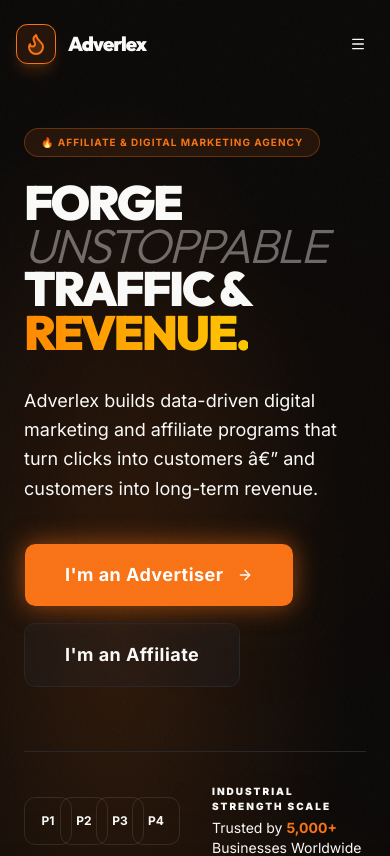
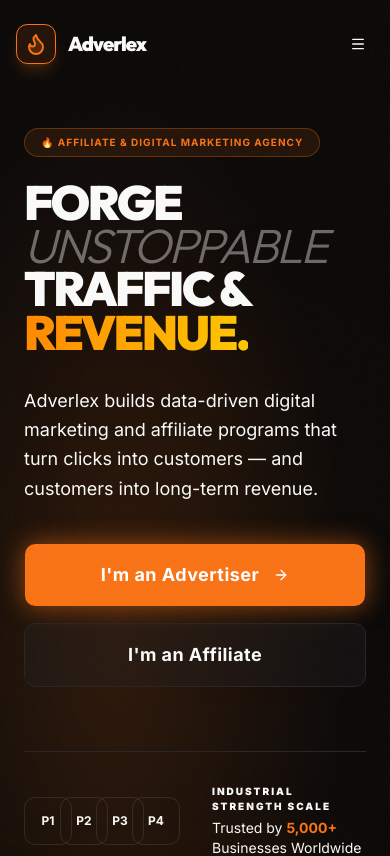
Before and after one commit to advertverlex/adverlex, a Next.js app: page / in a window 390 px wide. Shown: the top 856 px of the page. Built offline with nearby package versions, Linux system fonts and the light colour scheme.

Commit message:
Fixed Base UI component patterns in Navbar.tsx

```diff
--- a/src/app/globals.css
+++ b/src/app/globals.css
@@ -108,8 +108,17 @@
 
 @layer base {
   html, body {
-    @apply overflow-x-hidden max-w-[100vw];
+    width: 100%;
+    max-width: 100%;
+    margin: 0;
+    padding: 0;
+    overflow-x: clip;
     position: relative;
+    box-sizing: border-box;
+  }
+
+  *, *::before, *::after {
+    box-sizing: inherit;
   }
 
   * {
--- a/src/app/page.tsx
+++ b/src/app/page.tsx
@@ -30,7 +30,7 @@ export default function Home() {
       <section className="py-24 bg-brand-dark/50 border-t border-brand-primary/20 border-b border-white/5 relative">
         <div className="absolute inset-0 bg-dot-grid opacity-[0.05] pointer-events-none" />
         <div className="max-w-7xl mx-auto px-6 relative z-10">
-          <div className="grid grid-cols-2 lg:grid-cols-4 gap-8 md:gap-12">
+          <div className="grid grid-cols-1 sm:grid-cols-2 lg:grid-cols-4 gap-8 md:gap-12">
             <StatsCounter value={2} prefix="$" suffix="M+" label="Managed Affiliate Revenue" />
             <StatsCounter value={5000} suffix="+" label="Active Business Partners" />
             <StatsCounter value={98} suffix="%" label="Client Retention Rate" />
--- a/src/components/HeroSection.tsx
+++ b/src/components/HeroSection.tsx
@@ -70,10 +70,10 @@ export function HeroSection() {
               variants={itemVariants}
               className="text-brand-muted text-lg md:text-xl leading-relaxed max-w-xl mb-10"
             >
-              Adverlex builds data-driven digital marketing and affiliate programs that turn clicks into customers â€” and customers into long-term revenue.
+              Adverlex builds data-driven digital marketing and affiliate programs that turn clicks into customers &mdash; and customers into long-term revenue.
             </motion.p>
 
-            <motion.div variants={itemVariants} className="flex flex-wrap gap-4">
+            <motion.div variants={itemVariants} className="flex flex-col sm:flex-row gap-4">
               <Button
                 asChild
                 size="lg"
--- a/src/components/Navbar.tsx
+++ b/src/components/Navbar.tsx
@@ -3,6 +3,7 @@
 import * as React from "react"
 import Link from "next/link"
 import { usePathname } from "next/navigation"
+import { motion } from "framer-motion"
 import { Flame, Menu, ChevronDown, ArrowRight } from "lucide-react"
 import { cn } from "@/lib/utils"
 import { Button } from "@/components/ui/button"
@@ -55,22 +56,19 @@ export function Navbar() {
   return (
     <header
       className={cn(
-        "fixed top-0 left-0 right-0 z-50 transition-all duration-500 px-4 md:px-8 py-6",
+        "fixed top-0 left-0 right-0 z-50 transition-all duration-500 px-4 md:px-8 py-6 overflow-x-clip",
         isScrolled
           ? "bg-background/80 backdrop-blur-md border-b border-orange-500/10 py-4"
-
           : "bg-transparent"
       )}
     >
-      <nav className="max-w-7xl mx-auto flex items-center justify-between">
+      <nav className="max-w-7xl mx-auto flex items-center justify-between w-full">
         {/* Logo */}
         <Link href="/" className="flex items-center gap-3 group">
           {logoMark}
           <span className="font-heading font-black text-xl md:text-2xl tracking-tighter text-foreground group-hover:text-brand-primary transition-colors whitespace-nowrap">
             Adverlex
           </span>
-
-
         </Link>
 
         {/* Desktop Nav */}
@@ -116,12 +114,12 @@ export function Navbar() {
         </div>
 
         {/* Right Side */}
-        <div className="flex items-center gap-6">
-          <div className="hidden sm:flex items-center gap-6">
+        <div className="flex items-center gap-4">
+          <div className="hidden sm:flex items-center gap-4">
             <ModeToggle />
             <Button
               asChild
-              className="rounded-xl bg-brand-primary hover:bg-brand-primary/90 text-white font-bold text-xs tracking-widest uppercase h-11 px-8 glow-primary border-none transition-all hover:scale-[1.05] active:scale-95"
+              className="rounded-xl bg-brand-primary hover:bg-brand-primary/90 text-white font-bold text-xs tracking-widest uppercase h-11 px-6 glow-primary border-none transition-all hover:scale-[1.05] active:scale-95"
             >
               <Link href="/contact">Get Started</Link>
             </Button>
@@ -133,19 +131,16 @@ export function Navbar() {
               <SheetTrigger render={(props) => (
                 <Button {...props} variant="ghost" size="icon" className="rounded-xl hover:bg-white/5">
                   <Menu className="w-7 h-7 text-foreground" />
-
                 </Button>
               )} />
               <SheetContent
                 side="left"
                 className="w-full sm:w-[400px] border-r border-border/50 bg-background/95 backdrop-blur-2xl p-8 overflow-y-auto"
-
               >
                 <SheetHeader className="text-left mb-12">
                   <SheetTitle className="flex items-center gap-3">
                     {logoMark}
                     <span className="font-heading font-black text-2xl uppercase tracking-tighter text-foreground">Adverlex</span>
-
                   </SheetTitle>
                 </SheetHeader>
                 <div className="flex flex-col gap-10">
@@ -157,7 +152,6 @@ export function Navbar() {
                         href={service.href}
                         onClick={() => setIsOpen(false)}
                         className="flex items-center justify-between text-3xl font-heading font-black text-foreground hover:text-brand-primary transition-all group/mob uppercase tracking-tighter"
-
                       >
                         {service.name}
                         <ArrowRight className="w-8 h-8 opacity-0 -translate-x-6 group-hover/mob:opacity-100 group-hover/mob:translate-x-0 transition-all text-brand-primary" />
@@ -172,7 +166,6 @@ export function Navbar() {
                         href={link.href}
                         onClick={() => setIsOpen(false)}
                         className="flex items-center justify-between text-3xl font-heading font-black text-foreground hover:text-brand-primary transition-all group/mob uppercase tracking-tighter"
-
                       >
                         {link.name}
                         <ArrowRight className="w-8 h-8 opacity-0 -translate-x-6 group-hover/mob:opacity-100 group-hover/mob:translate-x-0 transition-all text-brand-primary" />
--- a/src/components/PageHero.tsx
+++ b/src/components/PageHero.tsx
@@ -44,7 +44,7 @@ export function PageHero({
               {tag}
             </Badge>
 
-            <h1 className="font-heading font-black text-5xl md:text-7xl lg:text-8xl leading-[0.9] tracking-tighter mb-8 md:mb-10 text-foreground uppercase">
+            <h1 className="font-heading font-black text-5xl md:text-7xl lg:text-8xl leading-[0.9] tracking-tighter mb-8 md:mb-10 text-foreground uppercase break-words">
               {title}
             </h1>
 
--- a/src/components/ServicesSection.tsx
+++ b/src/components/ServicesSection.tsx
@@ -123,7 +123,7 @@ export function ServicesSection() {
                 whileInView={{ opacity: 1, scale: 1 }}
                 viewport={{ once: true }}
                 transition={{ duration: 0.8 }}
-                className="flex-1 w-full max-w-md lg:max-w-none transition-all duration-1000"
+                className="flex-1 w-full max-w-full lg:max-w-none transition-all duration-1000"
               >
                 <div className="relative">
                   <div className="absolute inset-0 bg-brand-primary/10 blur-[100px] rounded-none opacity-50" />
```
